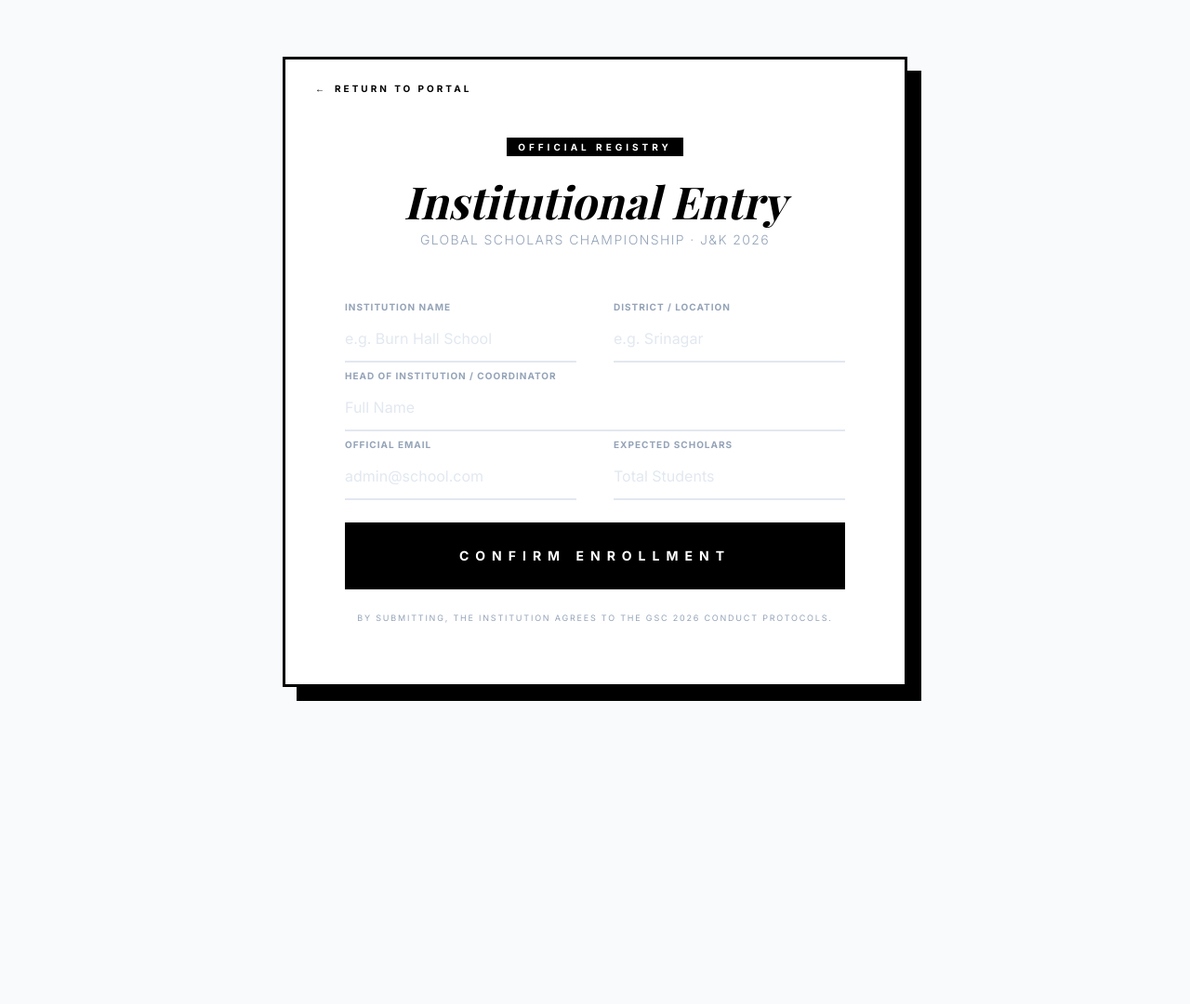
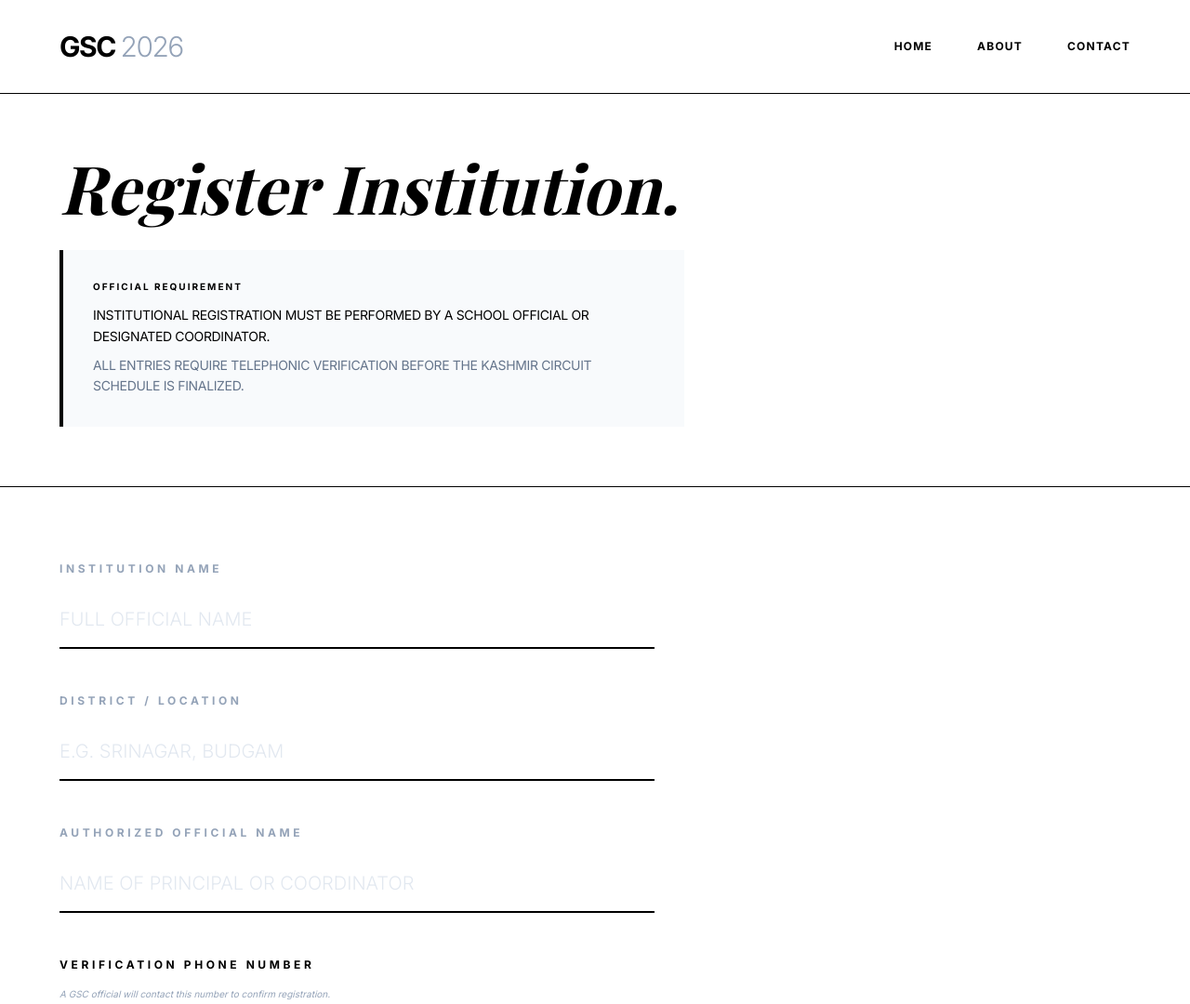
Before and after one commit to tafheemfarooq1310-hash/gsc-2026, a plain HTML site: page school-reg.html in a window 1280 px wide. Shown: the top 1080 px of the page at 93% size. Before the commit the page ends 800 px from the top, so only its background shows below. Drawn offline with nearby package versions, Linux system fonts and the light colour scheme; a web font is replaced by a local one.

Commit message:
Update school-reg.html

```diff
--- a/school-reg.html
+++ b/school-reg.html
@@ -3,145 +3,174 @@
   <head>
     <meta charset="UTF-8" />
     <meta name="viewport" content="width=device-width, initial-scale=1.0" />
-    <title>Institutional Entry | GSC 2026</title>
+    <title>Institutional Registration | GSC 2026</title>
     <script src="https://cdn.tailwindcss.com"></script>
     <link
-      href="https://fonts.googleapis.com/css2?family=Inter:wght@300;400;600;700&family=Playfair+Display:ital,wght@0,700;1,700&display=swap"
+      href="https://fonts.googleapis.com/css2?family=Inter:wght@300;400;700&family=Playfair+Display:wght@700&display=swap"
       rel="stylesheet"
     />
     <style>
       body {
         font-family: "Inter", sans-serif;
-        background-color: #ffffff;
       }
       h1 {
         font-family: "Playfair Display", serif;
       }
       input:focus {
         border-color: #000;
-        background-color: #fafafa;
+        outline: none;
       }
-      .gsc-shadow {
-        box-shadow: 20px 20px 0px 0px rgba(0, 0, 0, 1);
+      .notice-box {
+        border-left: 4px solid black;
       }
     </style>
   </head>
-  <body
-    class="bg-slate-50 min-h-screen flex items-center justify-center py-12 px-4"
+  <body class="bg-white text-black antialiased">
+    <nav
+      class="flex justify-between items-center px-6 md:px-16 py-8 border-b border-black"
     >
+      <div class="text-3xl font-bold tracking-tighter uppercase">
+        GSC <span class="font-light text-slate-400">2026</span>
+      </div>
       <div
-      class="max-w-2xl w-full bg-white border-[3px] border-black p-8 md:p-16 relative shadow-[15px_15px_0px_0px_rgba(0,0,0,1)]"
+        class="hidden md:flex space-x-12 uppercase text-xs tracking-widest font-bold"
       >
-      <a
-        href="index.html"
-        class="absolute top-6 left-8 text-[10px] font-bold uppercase tracking-[0.3em] flex items-center hover:translate-x-[-5px] transition-transform"
+        <a href="index.html" class="hover:underline">Home</a>
+        <a href="about.html" class="hover:underline">About</a>
+        <a href="contact.html" class="hover:underline">Contact</a>
+      </div>
+    </nav>
+
+    <header class="py-16 px-6 md:px-16 border-b border-black">
+      <h1 class="text-5xl md:text-7xl italic mb-8">Register Institution.</h1>
+
+      <div class="notice-box bg-slate-50 p-8 max-w-2xl">
+        <p
+          class="text-[10px] uppercase tracking-[0.2em] font-bold mb-3 text-black"
         >
-        <span class="mr-2">←</span> Return to Portal
-      </a>
-
-      <div class="text-center mb-12 mt-4">
-        <span
-          class="text-[10px] bg-black text-white px-3 py-1 uppercase tracking-[0.4em] font-bold"
-          >Official Registry</span
+          Official Requirement
+        </p>
+        <p class="text-sm leading-relaxed font-medium uppercase tracking-tight">
+          Institutional registration must be performed by a school official or
+          designated coordinator.
+          <span class="block mt-2 text-slate-500 font-normal"
+            >All entries require telephonic verification before the Kashmir
+            Circuit schedule is finalized.</span
           >
-        <h1 class="text-4xl md:text-5xl font-bold mt-6 mb-2 italic">
-          Institutional Entry
-        </h1>
-        <p class="text-slate-400 text-sm font-light uppercase tracking-widest">
-          Global Scholars Championship &middot; J&K 2026
         </p>
       </div>
+    </header>
 
-      <form action="https://register-backend--tafheemfarooq13.replit.app/register-school" method="POST">
-        <div class="grid md:grid-cols-2 gap-10">
-          <div class="relative group">
+    <section class="py-20 px-6 md:px-16 max-w-3xl">
+      <form
+        action="https://docs.google.com/forms/d/e/1FAIpQLSeeoUTics66epMSCKby1323XV7hBKZdiMxbgV3oFpx9odZ9fQ/formResponse"
+        method="POST"
+        target="_self"
+        class="space-y-12"
+      >
+        <div>
           <label
-              class="text-[10px] font-bold uppercase tracking-widest text-slate-400 group-focus-within:text-black transition-colors"
+            class="block text-xs font-bold uppercase tracking-[0.3em] mb-4 text-slate-400"
             >Institution Name</label
           >
           <input
             type="text"
-              name="school_name"
+            name="entry.147299877"
             required
-              placeholder="e.g. Burn Hall School"
-              class="w-full border-b-2 border-slate-200 py-3 outline-none transition-all duration-300 placeholder:text-slate-200"
+            placeholder="FULL OFFICIAL NAME"
+            class="w-full border-b-2 border-black py-4 text-xl font-light placeholder:text-slate-200 uppercase"
           />
         </div>
 
-          <div class="relative group">
+        <div>
           <label
-              class="text-[10px] font-bold uppercase tracking-widest text-slate-400 group-focus-within:text-black transition-colors"
+            class="block text-xs font-bold uppercase tracking-[0.3em] mb-4 text-slate-400"
             >District / Location</label
           >
           <input
             type="text"
-              name="location"
+            name="entry.1812072058"
             required
-              placeholder="e.g. Srinagar"
-              class="w-full border-b-2 border-slate-200 py-3 outline-none transition-all duration-300 placeholder:text-slate-200"
+            placeholder="E.G. SRINAGAR, BUDGAM"
+            class="w-full border-b-2 border-black py-4 text-xl font-light placeholder:text-slate-200 uppercase"
           />
         </div>
-        </div>
 
-        <div class="relative group">
+        <div>
           <label
-            class="text-[10px] font-bold uppercase tracking-widest text-slate-400 group-focus-within:text-black transition-colors"
-            >Head of Institution / Coordinator</label
+            class="block text-xs font-bold uppercase tracking-[0.3em] mb-4 text-slate-400"
+            >Authorized Official Name</label
           >
           <input
             type="text"
-            name="coordinator"
+            name="entry.1596476404"
             required
-            placeholder="Full Name"
-            class="w-full border-b-2 border-slate-200 py-3 outline-none transition-all duration-300 placeholder:text-slate-200"
+            placeholder="NAME OF PRINCIPAL OR COORDINATOR"
+            class="w-full border-b-2 border-black py-4 text-xl font-light placeholder:text-slate-200 uppercase"
           />
         </div>
 
-        <div class="grid md:grid-cols-2 gap-10">
-          <div class="relative group">
+        <div>
           <label
-              class="text-[10px] font-bold uppercase tracking-widest text-slate-400 group-focus-within:text-black transition-colors"
-              >Official Email</label
+            class="block text-xs font-bold uppercase tracking-[0.3em] mb-4 text-black"
+            >Verification Phone Number</label
+          >
+          <p class="text-[10px] text-slate-400 mb-2 italic">
+            A GSC official will contact this number to confirm registration.
+          </p>
+          <input
+            type="tel"
+            name="entry.1412178020"
+            required
+            placeholder="+91 XXXX-XXXXXX"
+            class="w-full border-b-2 border-black py-4 text-xl font-light placeholder:text-slate-200"
+          />
+        </div>
+
+        <div>
+          <label
+            class="block text-xs font-bold uppercase tracking-[0.3em] mb-4 text-slate-400"
+            >Official Email Address</label
           >
           <input
             type="email"
-              name="email"
+            name="entry.677789844"
             required
-              placeholder="admin@school.com"
-              class="w-full border-b-2 border-slate-200 py-3 outline-none transition-all duration-300 placeholder:text-slate-200"
+            placeholder="SCHOOL-OFFICE@EMAIL.COM"
+            class="w-full border-b-2 border-black py-4 text-xl font-light placeholder:text-slate-200"
           />
         </div>
 
-          <div class="relative group">
+        <div>
           <label
-              class="text-[10px] font-bold uppercase tracking-widest text-slate-400 group-focus-within:text-black transition-colors"
+            class="block text-xs font-bold uppercase tracking-[0.3em] mb-4 text-slate-400"
             >Expected Scholars</label
           >
           <input
             type="number"
-              name="student_count"
+            name="entry.1593627427"
             required
-              placeholder="Total Students"
-              class="w-full border-b-2 border-slate-200 py-3 outline-none transition-all duration-300 placeholder:text-slate-200"
+            placeholder="APPROXIMATE STUDENT COUNT"
+            class="w-full border-b-2 border-black py-4 text-xl font-light placeholder:text-slate-200"
           />
         </div>
-        </div>
 
-        <div class="pt-6">
+        <div class="pt-10">
           <button
             type="submit"
-            class="w-full bg-black text-white py-6 text-sm font-bold uppercase tracking-[0.5em] border-2 border-black hover:bg-white hover:text-black transition-all duration-500 transform active:scale-[0.98]"
+            class="bg-black text-white px-16 py-6 font-bold uppercase tracking-widest text-sm hover:invert transition duration-300"
           >
-            Confirm Enrollment
+            Confirm Institutional Entry
           </button>
-          <p
-            class="text-[9px] text-center text-slate-400 mt-6 uppercase tracking-[0.2em]"
-          >
-            By submitting, the institution agrees to the GSC 2026 conduct
-            protocols.
-          </p>
         </div>
       </form>
-    </div>
+    </section>
+
+    <footer
+      class="py-10 px-6 md:px-16 border-t border-black text-[10px] uppercase tracking-widest font-bold text-slate-400"
+    >
+      © 2026 GSC Kashmir Circuit // Verification will be processed within 48
+      hours.
+    </footer>
   </body>
 </html>
```
Lines whose indentation alone changed are shown as unchanged.
